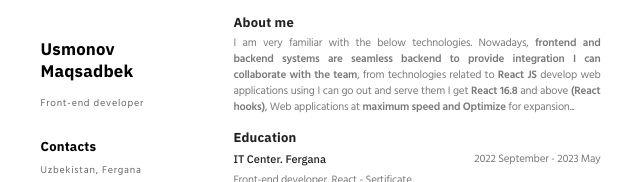
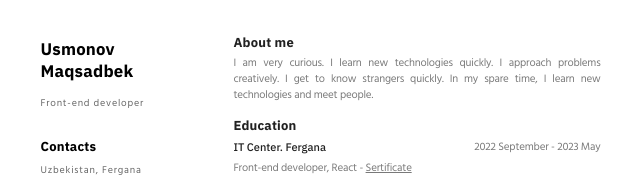
Before and after one commit to MAQSADBEK77/CV, a plain HTML site: page index.html in a window 1280 px wide. Shown: the top 182 px of the page, without its empty margins (317-957 px from the left). Drawn offline with Linux system fonts and the light colour scheme.

Commit message:
Update About me

```diff
--- a/css/style.css
+++ b/css/style.css
@@ -80,6 +80,7 @@ ul li a {
 .right {
   width: 120%;
   margin: 0 auto;
+  margin-top: 20px;
   padding: 0 20px 40px;
   color: var(--colors-black, #212121);
   font-feature-settings: "clig" off, "liga" off;
--- a/index.html
+++ b/index.html
@@ -74,16 +74,10 @@
         </div>
         <div class="right">
             <h4>About me</h4>
-            <p>I am very familiar with the below technologies. Nowadays, <span class="bold">frontend and backend
-                    systems are seamless
-                    backend to provide integration
-                    I can collaborate with the team</span>, from technologies related to <span class="bold">React
-                    JS</span>
-                develop web applications using
-                I can go out and serve them
-                I get <span class="bold">React 16.8</span> and above <span class="bold">(React
-                    hooks)</span>, Web applications at <span class="bold">maximum speed and
-                    Optimize</span> for expansion...</p>
+            <p>I am very curious. I learn new technologies quickly. I approach problems creatively. I get to know
+                strangers quickly. In
+                my spare time, I learn new technologies and meet people.
+            </p>
             <h4>Education</h4>
             <div class="education">
                 <div class="learn">
```
